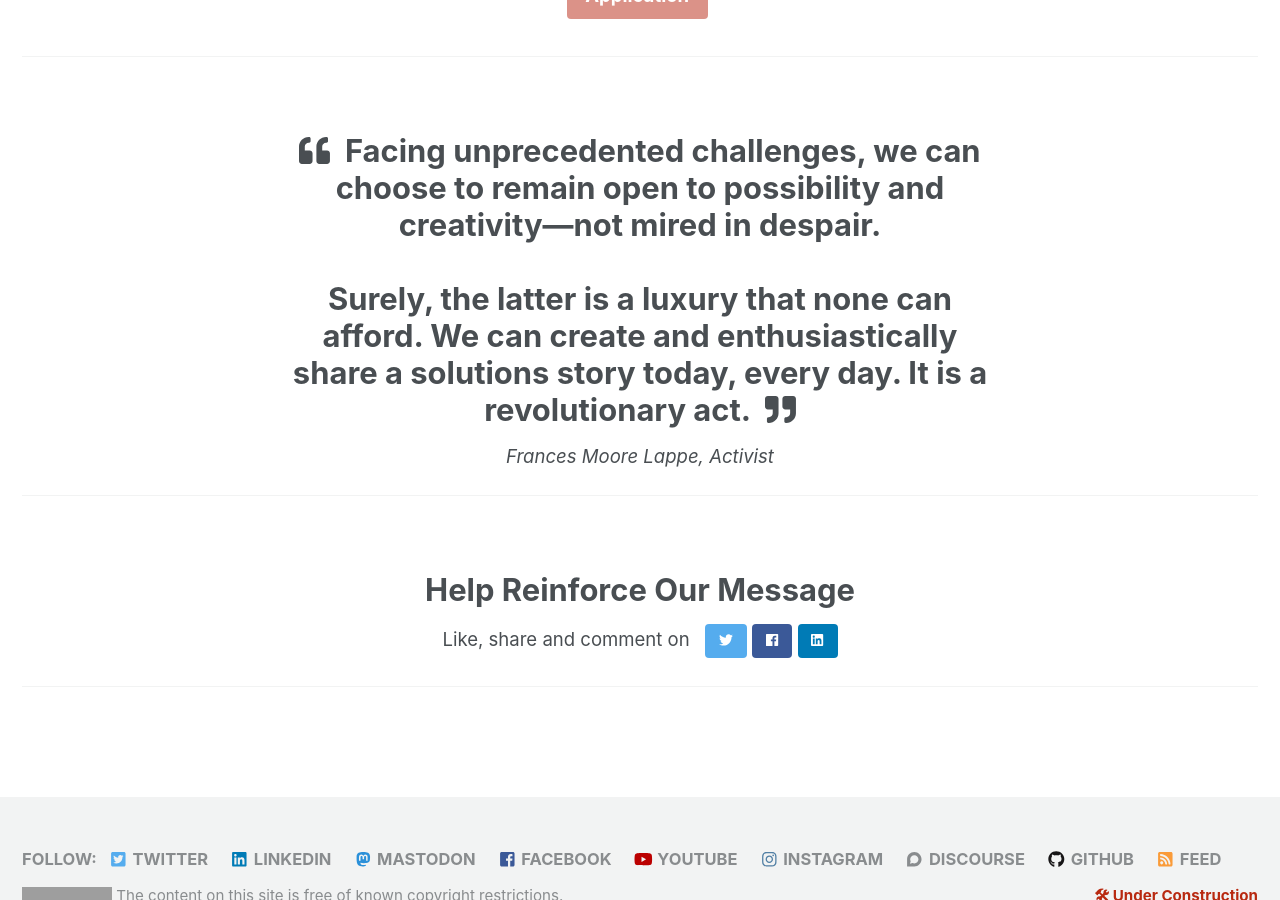
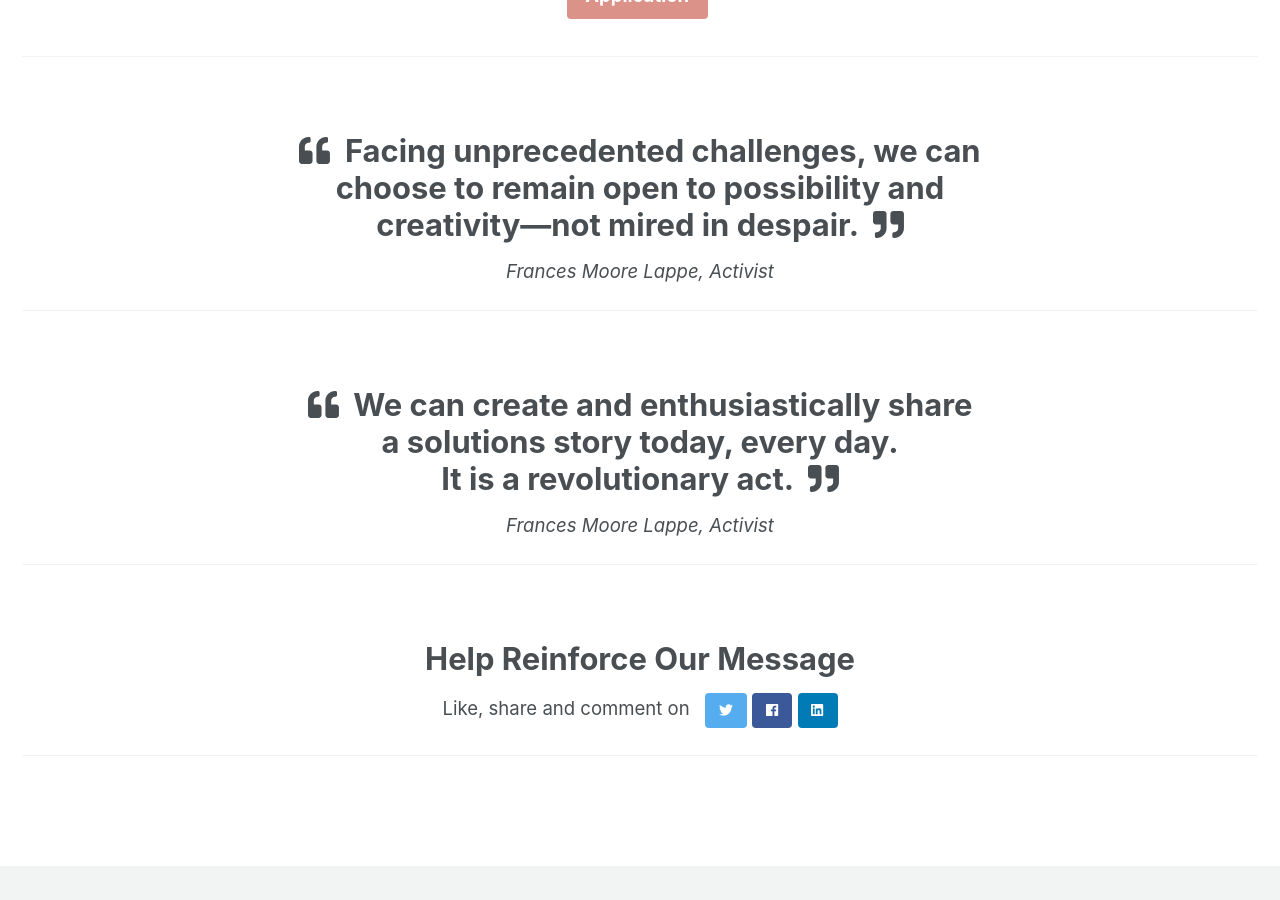
Before and after one commit to humanetech-community/community-hub, a Jekyll site: the page built from index.html, in a window 1280 px wide and 900 px high, scrolled down 2146 px. Built offline with Jekyll 4.4.1, drawn with Linux system fonts in a browser that asks for light colours; cached includes are drawn as plain includes; nearby versions of some CDN libraries; emoji names are drawn with the system emoji font; the list of posts is cut into pages by our own code; grey boxes are pictures that could not be loaded.

Commit message:
Update index, attach blog page

```diff
--- a/_data/authors.yml
+++ b/_data/authors.yml
@@ -1,4 +1,5 @@
-# Authors
+# Authors to be referenced in Posts and Pages.
+# More info: https://mmistakes.github.io/minimal-mistakes/layout-author-override/
 
 Billy Rick:
   name        : "Billy Rick"
--- a/index.html
+++ b/index.html
@@ -48,7 +48,10 @@
   - title: '<span  class="fas fa-quote-left"></span>&nbsp; Humane Tech is technology that is responsive to how humans learn, think, and create and thrive &nbsp;<span class="fas fa-quote-right"></span>'
   - excerpt: "<i>Ohio State University, humanetechosu.org</i>"
 feature_quote2:
-  - title: '<span  class="fas fa-quote-left"></span>&nbsp; Facing unprecedented challenges, we can choose to remain open to possibility and creativity—not mired in despair.<br/><br/>Surely, the latter is a luxury that none can afford. We can create and enthusiastically share a solutions story today, every day. It is a revolutionary act. &nbsp;<span class="fas fa-quote-right"></span>'
+  - title: '<span  class="fas fa-quote-left"></span>&nbsp; Facing unprecedented challenges, we can choose to remain open to possibility and creativity—not mired in despair. &nbsp;<span class="fas fa-quote-right"></span>'
+  - excerpt: "<i>Frances Moore Lappe, Activist</i>"
+feature_quote3:
+  - title: '<span  class="fas fa-quote-left"></span>&nbsp; We can create and enthusiastically share<br/>a solutions story today, every day.<br/>It is a revolutionary act. &nbsp;<span class="fas fa-quote-right"></span>'
   - excerpt: "<i>Frances Moore Lappe, Activist</i>"
 feature_socialshare:
   - title: "Help Reinforce Our Message"
@@ -67,4 +70,6 @@
 
 {% include feature_row id="feature_quote2" type="center" %}
 
+{% include feature_row id="feature_quote3" type="center" %}
+
 {% include feature_row id="feature_socialshare" type="center" %}
```
Also changed, not shown: _docs/06-blog.md (added, +7 -0 lines), _pages/home.md (deleted, +0 -42 lines), assets/design/site-preview.png (added).
